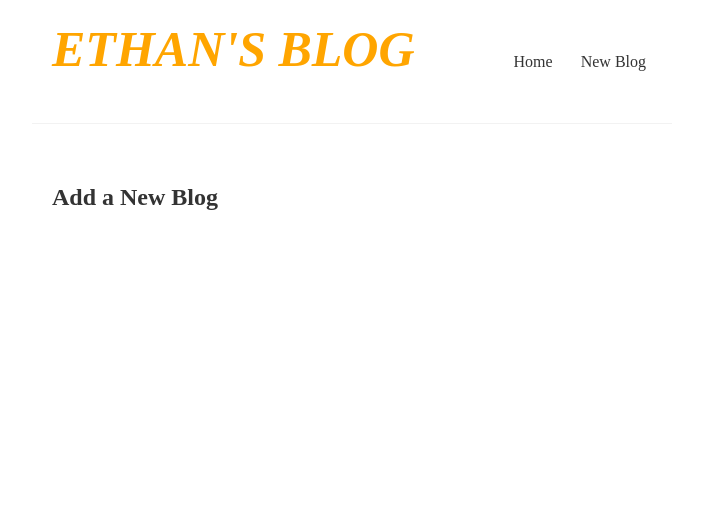
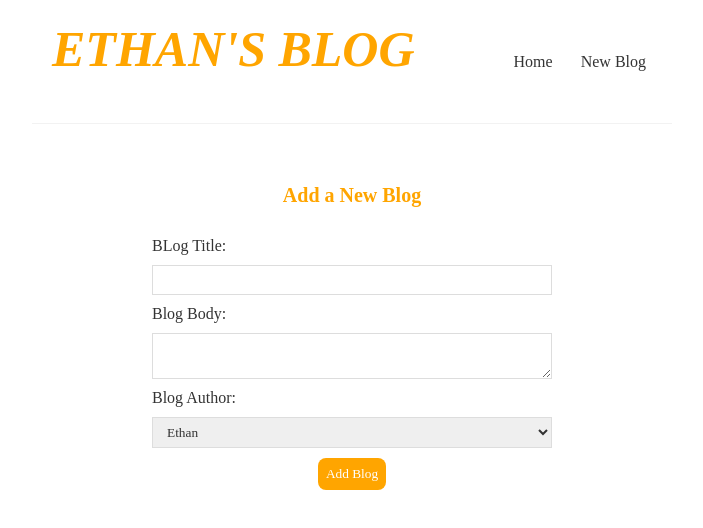
Before and after one commit to evstraub/blog-app, a React (Create React App) app in the folder blog-app/: page /create in a window 1280 px wide. Shown: the top 528 px of the page, without its empty margins (288-991 px from the left). Built offline with nearby package versions, Linux system fonts and the light colour scheme; a web font is replaced by a local one.

Commit message:
acquired the values of the inputs on the form using state

```diff
--- a/blog-app/src/components/Create.js
+++ b/blog-app/src/components/Create.js
@@ -1,12 +1,40 @@
+import { useState } from "react";
 
 const Create = () => {
+const [title, setTitle] =useState('')
+const [body, setBody] =useState('')
+const [author, setAuthor] =useState('')
+
+
   return (
     <div className="create">
-       <h2>Add a New Blog</h2>
-
-
+      <h2>Add a New Blog</h2>
+      <form>
+        <label> BLog Title:</label>
+        <input
+          type="text"
+          required
+          value={title}
+          onChange={(e) => setTitle(e.target.value)}
+        />
+        <label> Blog Body:</label>
+        <textarea
+          required
+          value={body}
+          onChange={(e) => setBody(e.target.value)}
+        ></textarea>
+        <label>Blog Author:</label>
+        <select value={author} onChange={(e) => setAuthor(e.target.value)}>
+          <option value="Ethan">Ethan</option>
+          <option value="Kay">Kay</option>
+        </select>
+        <button>Add Blog</button>
+        <p>{title}</p>
+        <p>{body}</p>
+        <p>{author}</p>
+      </form>
     </div>
-  )
+  );
 }
 
 export default Create
--- a/blog-app/src/index.css
+++ b/blog-app/src/index.css
@@ -75,3 +75,35 @@
   border-radius: 8px;
   cursor: pointer;
 } */
+.create {
+  max-width: 400px;
+  margin: 0 auto;
+  text-align: center;
+}
+.create label {
+  text-align: left;
+  display: block;
+}
+.create h2 {
+  font-size: 20px;
+  color: orange;
+  margin-bottom: 30px;
+}
+.create input,
+.create textarea,
+.create select {
+  width: 100%;
+  padding: 6px 10px;
+  margin: 10px 0;
+  border: 1px solid #ddd;
+  box-sizing: border-box;
+  display: block;
+}
+.create button {
+  background: orange;
+  color: #fff;
+  border: 0;
+  padding: 8px;
+  border-radius: 8px;
+  cursor: pointer;
+}
```
